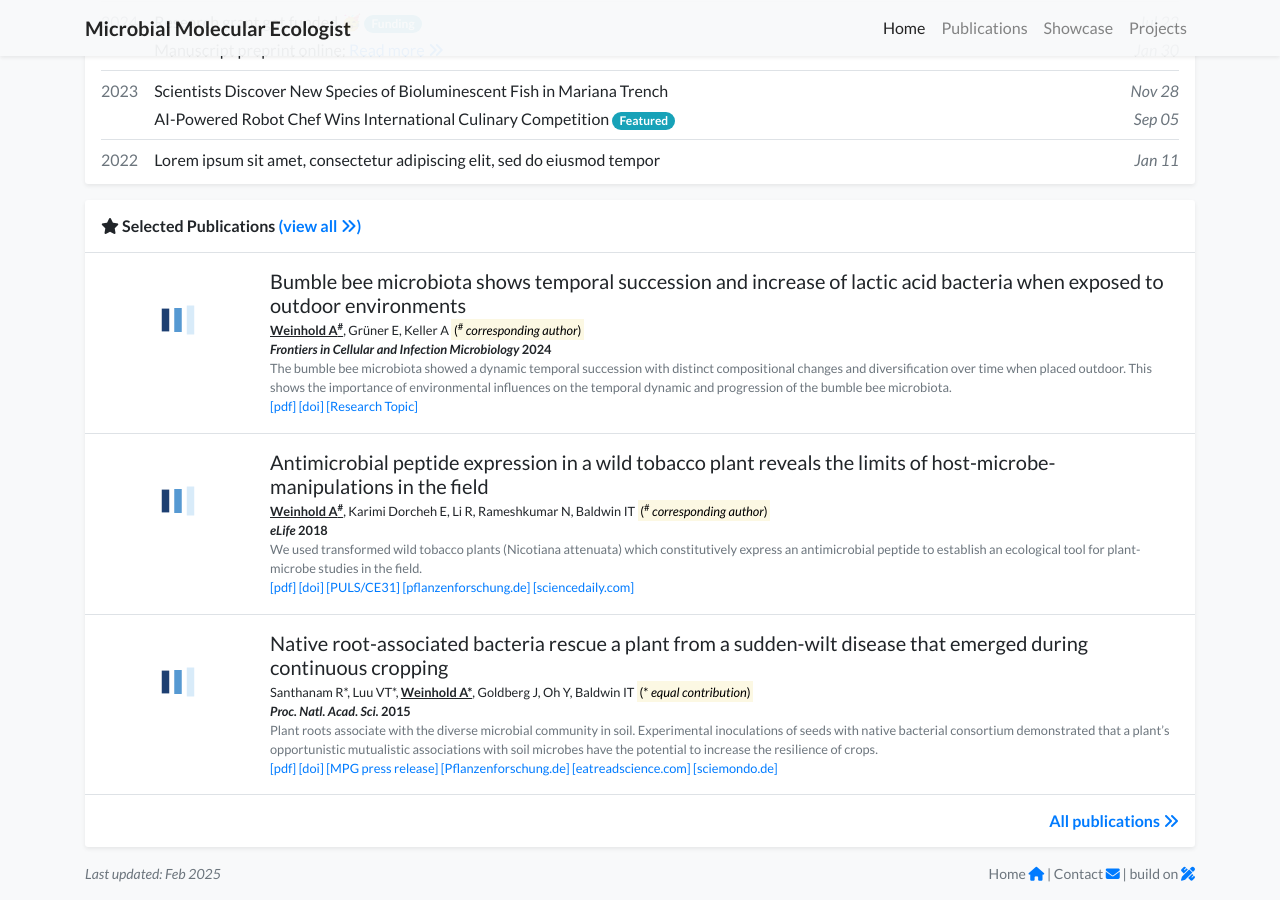
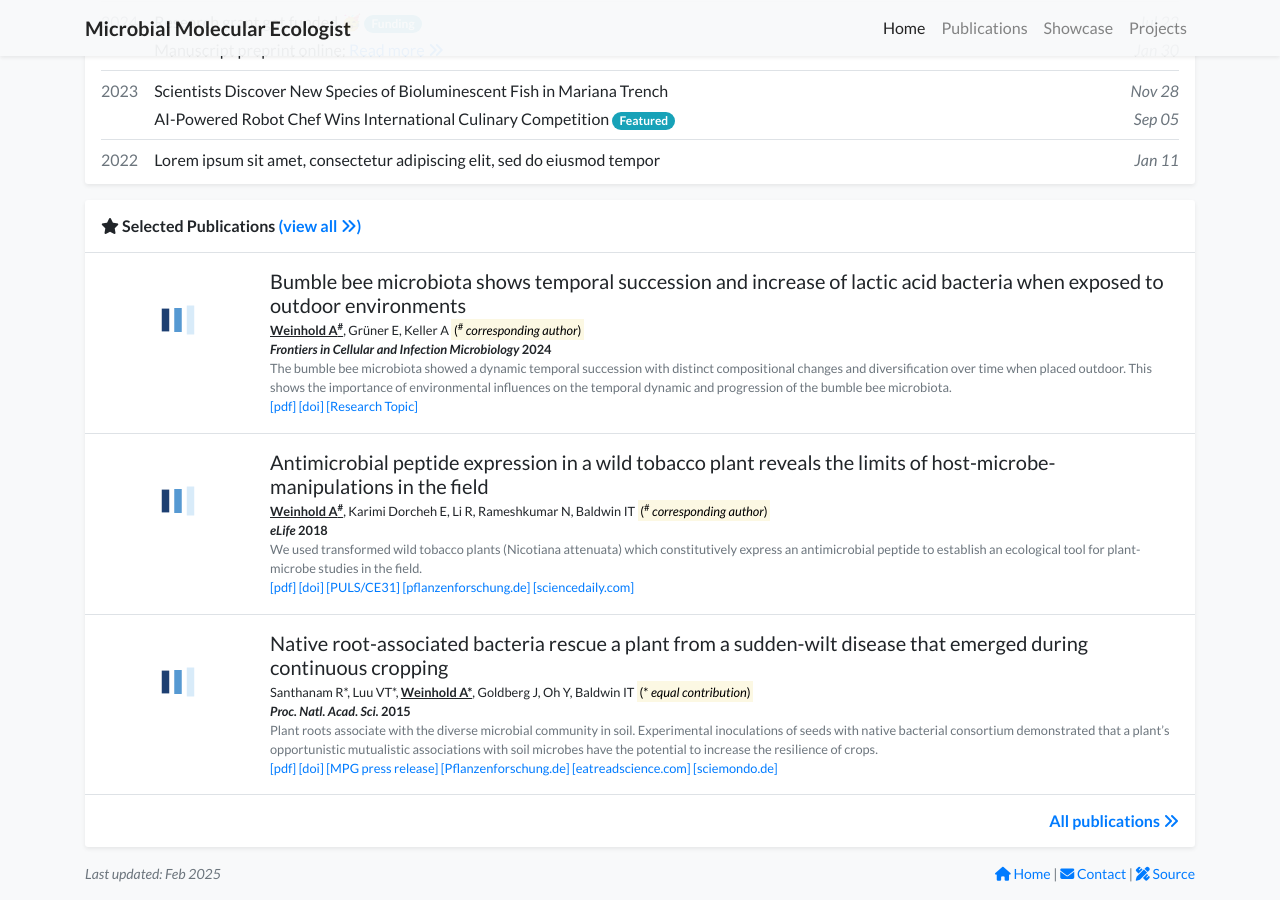
Before and after one commit to micromole/micromole.github.io, a Jekyll site: the page built from index.html, in a window 1280 px wide and 900 px high, scrolled down 1064 px. Built offline with Jekyll 4.4.1, drawn with Linux system fonts in a browser that asks for light colours; nearby versions of some CDN libraries; comment, search, counter and statistics services are not loaded; a style sheet for code colours, icons or effects is not loaded.

Commit message:
Update display.yml

```diff
--- a/_data/display.yml
+++ b/_data/display.yml
@@ -7,7 +7,7 @@ homepage:
 # Feel free to replace the footer text if you would like to, but I will greatly appreciate it
 # if you keep the link to the template so that more people can benefit from it. Thanks!
 footer_text: >-
- Home <a href="/"><i class="fa-solid fa-house"></i></a>  |
- Contact <a href="mailto:your.email@example.com">
- <i class="fas fa-envelope"></i></a> |
- build on <a href="https://github.com/luost26/academic-homepage" target="_blank"><i class="fas fa-pencil-ruler"></i></a>
+ <a href="/"><i class="fa-solid fa-house"></i> Home</a>  |
+ <a href="mailto:your.email@example.com">
+ <i class="fas fa-envelope"></i> Contact</a> |
+ <a href="https://github.com/luost26/academic-homepage" target="_blank"><i class="fas fa-pencil-ruler"></i> Source</a>
```
